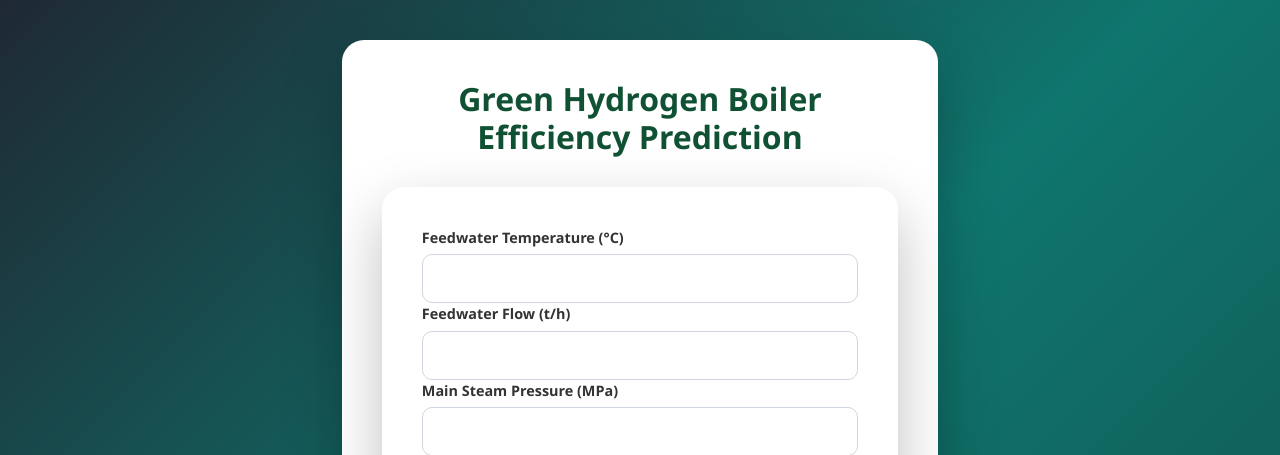
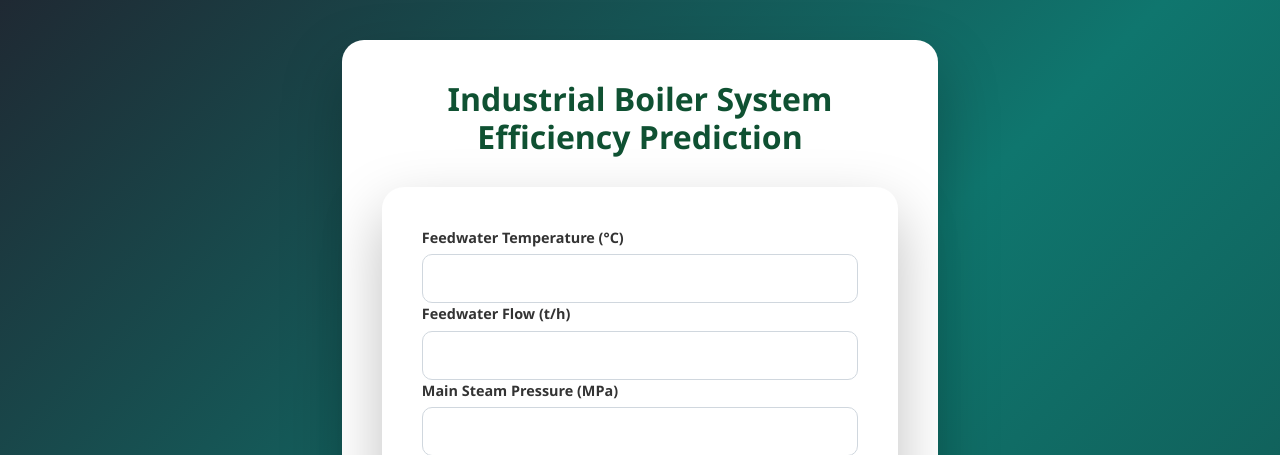
Before and after one commit to adityahr143/green-hydrogen-boiler, a Flask app: page /predict-page in a window 1280 px wide. Shown: the top 455 px of the page. Run offline with Flask 3, Linux system fonts and the light colour scheme; parts of the project's set-up code (start-up, migrations or seed data) failed here and were passed over.

Commit message:
Update predict.html

```diff
--- a/templates/predict.html
+++ b/templates/predict.html
@@ -2,7 +2,7 @@
 <html lang="en">
 <head>
   <meta charset="UTF-8">
-  <title>Green Hydrogen Boiler Prediction</title>
+  <title>Industrial Steam Boiler and Turbine System | DL Prediction System</title>
   <meta name="viewport" content="width=device-width, initial-scale=1">
 
   <!-- Bootstrap -->
@@ -19,7 +19,7 @@
 
   <div class="prediction-card">
     <h2 class="title">
-       Green Hydrogen Boiler <br>
+       Industrial Boiler System <br>
       <span>Efficiency Prediction</span>
     </h2>
 
```
